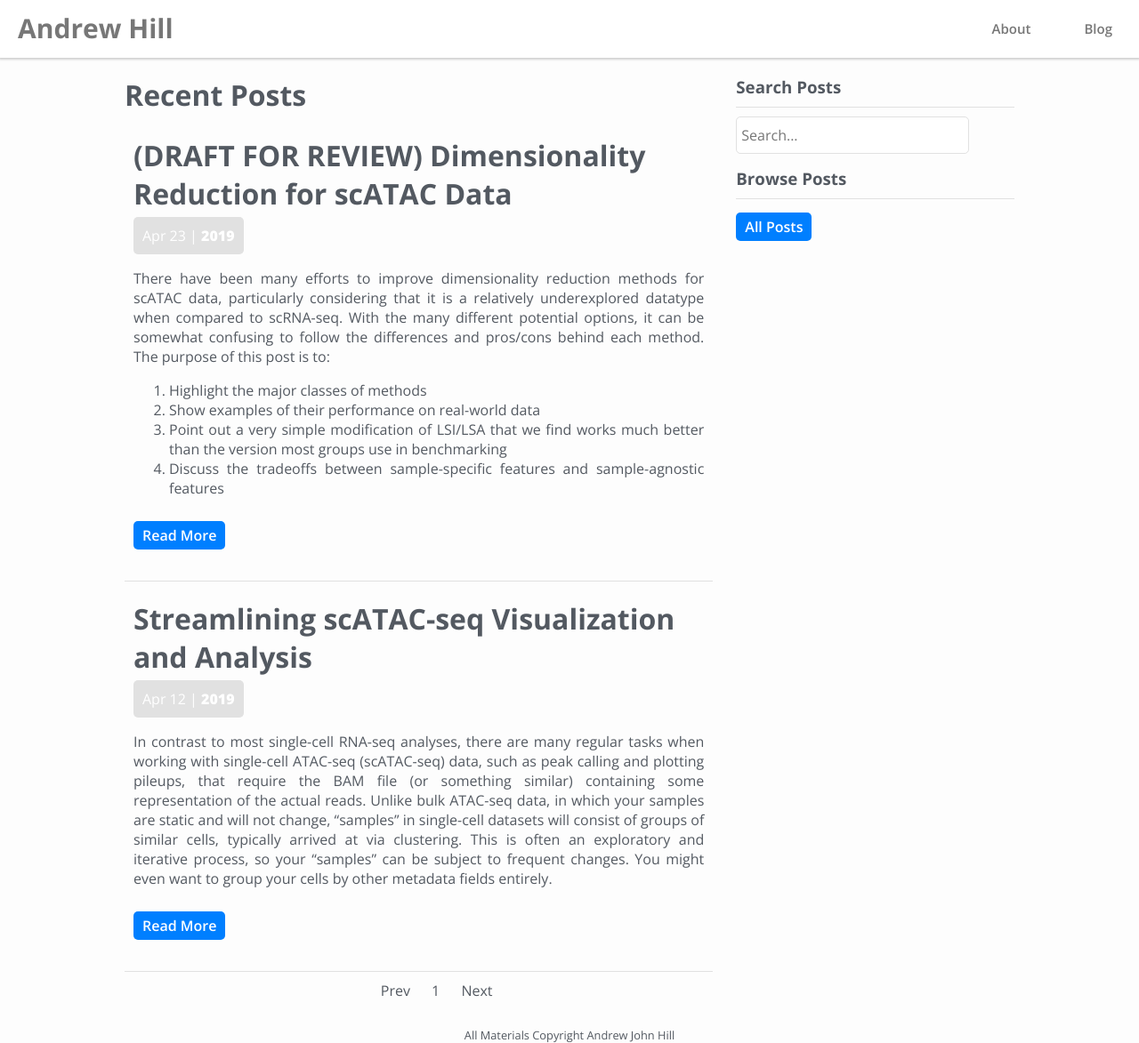
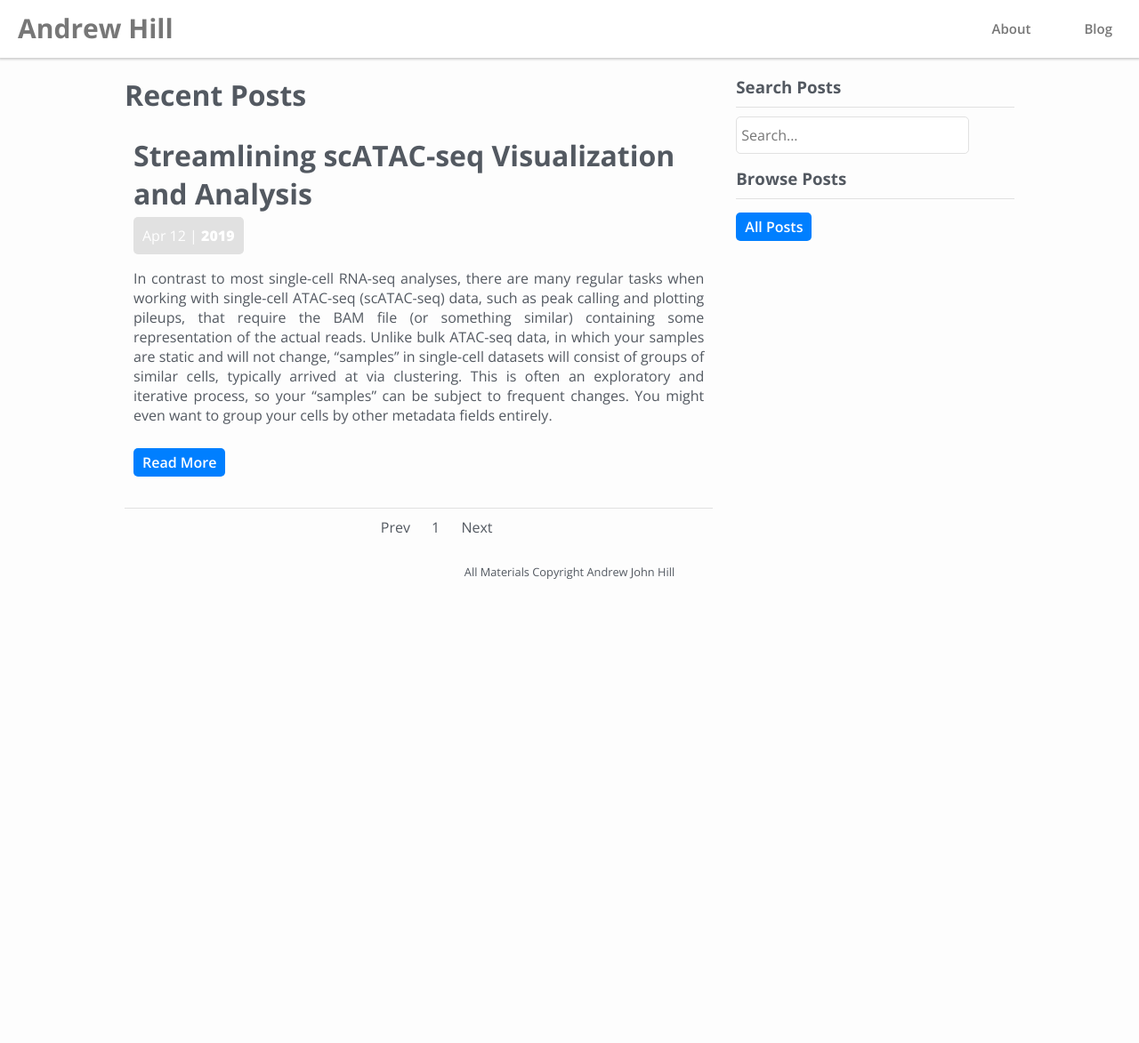
Before and after one commit to andrewhill157/personal-website, a Jekyll site: the page built from blog/index.html, in a window 1280 px wide and 1173 px high. Shown: the whole window at 89% size. Built offline with Jekyll 4.4.1, drawn with Linux system fonts in a browser that asks for light colours; nearby versions of some CDN libraries; the list of posts is cut into pages by our own code; some of the changed lines change nothing that is shown.

Commit message:
Moves blog post to draft posts folder.

```diff
--- a/blog/_posts/2019-4-23-dimensionality-reduction-for-scatac-data.md
+++ b/draft_posts/2019-4-23-dimensionality-reduction-for-scatac-data.md
@@ -32,7 +32,7 @@ A number of different types of "features" have been used:
 1 and 2 leave you with what is effectively a binary (due to sparse sampling of the genome) window/peak by cell matrix. Pretty much all methods that I am aware of then attempt to transform this matrix in some way prior to doing a first round of linear dimensionality reduction, usually via a fast matrix factorization approach like SVD to do PCA, which can then be used as input to clustering/further dimensionality reduction, etc. However, there are several ways that different groups have gone about this, all of which are geared towards the binary nature of the data.
 
 #### LSI/LSA
-LSI/LSA or Latent Semantic Indexing/Analysis is a very simple approach borrowed from the topic modeling field. The idea is that in a binarized window/peak by cell matrix, you can do a transformation called term-frequency inverse-document-frequency (TF-IDF) to provide some depth normalization and upweight windows/peaks that appear less frequently in the population (the reasoning being that these are more likely to be informative). Generally, you would impose some minnimum threshold for the rate of detection of a window/peak in a population to avoid introducing noise. This transformed matrix can then be fed directly into SVD to do PCA. This method is fast
+LSI/LSA or Latent Semantic Indexing/Analysis is a very simple approach borrowed from the topic modeling field. The idea is that in a binarized window/peak by cell matrix, you can do a transformation called term-frequency inverse-document-frequency (TF-IDF) to provide some depth normalization and upweight windows/peaks that appear less frequently in the population (the reasoning being that these are more likely to be informative). Generally, you would impose some minnimum threshold for the rate of detection of a window/peak in a population to avoid introducing noise. This transformed matrix can then be fed directly into SVD to do PCA.
 
 As I will discuss later, there are several different ways out there to perform TF-IDF and the choice of method has a substantial impact on performance, particularly for sparser datasets.
 
@@ -49,14 +49,14 @@ To my knowledge, [Cusanovich, et al. (Science 2015)](https://science.sciencemag.
 
 LDA is used in a tool called [cisTopic](http://github.com/aertslab/cistopic) described in [González-Blas, Minnoye, et al. (Nature Methods 2019)](https://www.nature.com/articles/s41592-019-0367-1).
 
-Since LSI/LSA can be used on either windows or peaks, the specific uses in the literature mentioned above may vary with respect this choice. In our experience, LDA is slow enough that one would likely only want to apply it to peaks in practice (since they are less numerous), although in principle one could apply LDA to a window by cell matrix.
+Since LSI/LSA can be used on either windows or peaks, the specific uses in the literature mentioned above may vary with respect this choice (we have used both windows and peaks in different contexts for past publications). In our experience, LDA is slow enough that one would likely only want to apply it to peaks in practice (since they are less numerous), although in principle one could apply LDA to a window by cell matrix.
 
 #### Jaccard distances
 Another alternative to LSI/LSA and LDA is to compute the Jaccard index (a metric meant for binary data) as a measure of similarity and use the pairwise Jaccard index matrix as input into PCA (this would be, I believe, equivalent to classical multi-dimensional scaling although typically this would only be a euclidean distance matrix). There are two main flavors of Jaccard-based approaches with which I am familiar:
 1. Compute pairwise jaccard index (similarity) based on window by cell matrix, performing post-hoc normalization to account for this metric being highly sensitive to differences in total reads per cell.
 2. Extending all fragments to a larger length (say 1kb) and computing Jaccard indices directly based on extended fragment overlaps. One could argue that this is technically not based on "features", but I found it similar enough to the above that I've included it here. One could use post-hoc normalization on the pairwise Jaccard index matrix or downsample cells to equal depth beforehand.
 
-1 has been implemented in a recent pair of tools called [SnapATAC/SnapTools](https://github.com/r3fang/SnapTools), described in [Fang, et al. (bioRxiv 2019)](https://www.biorxiv.org/content/biorxiv/early/2019/04/22/615179.full.pdf). I'll also comment on SnapTools/SnapATAC more later, as it is a really nice tool more generally! In this instance the authors us the normalized pairwise Jaccard index matrix as input to PCA. Bing Ren's group has had different flavors of this method in earlier work like [Preissl et al. (Nature Neuroscience 2018)](https://www.nature.com/articles/s41593-018-0079-3)
+1 has been implemented in a recent pair of tools called [SnapATAC/SnapTools](https://github.com/r3fang/SnapTools), described in [Fang, et al. (bioRxiv 2019)](https://www.biorxiv.org/content/biorxiv/early/2019/04/22/615179.full.pdf). I'll also comment on SnapTools/SnapATAC more later, as it is a really nice tool more generally! In this instance the authors use the normalized pairwise Jaccard index matrix as input to PCA. Bing Ren's group has had different flavors of this method in earlier work like [Preissl et al. (Nature Neuroscience 2018)](https://www.nature.com/articles/s41593-018-0079-3)
 
 2 was described in [Graybuck, et al. (bioRxiv 2019)](https://www.biorxiv.org/content/biorxiv/early/2019/01/20/525014.full.pdf) and the authors downsample cells to 10,000 fragments each rather than performing normalization before using this matrix as input to t-SNE directly.
 
@@ -167,10 +167,10 @@ All plots are colored by the original LSI logTF cluster assignments using window
 
 When examining clustering results on each dataset/method independently, logTF LSI has 16, 16, and 11 clusters called at this resolution with decreasing depth (8, 7, and 4 without log scaling). For SnapATAC the number of clusters called has 15, 15, and 13. Therefore, it seems like at least the last downsampling has some deterimental effect in this case for all techniques although I can't rule out the possibility that choosing a slightly different site-level filtering strategy might make a difference here.
 
-At least at this first level of clustering, they seem to perform fairly equitably. It's possible that one of the two might perform better in an iterative context or other contexts in which there are less obvious differences between cells. In poking around so far, I havne't found a case where one clearly outperforms the other, but I plan to continue to compare the two on other datasets we're working with and would be very interested if someone does find good examples.
+At least at this first level of clustering, they seem to perform fairly equitably. It's possible that one of the two might perform better in an iterative context or other contexts in which there are less obvious differences between cells. In poking around so far, I haven't found a case where one clearly outperforms the other, but I plan to continue to compare the two on other datasets we're working with and would be very interested if someone does find good examples.
 
 ## Conclusions
-There are many possible ways in which to reduce the dimensionality of scATAC-seq data and hopefully this serves as a useful review and test of different methods as they stand currently. I've also shown that even within one class of method (LSI/LSA) simple differences in normalization procedures can make a big difference. Future papers should be careful to document the exact method used (e.g. the equations used for TF-IDF rather than just stating that LSI/LSA was used). My own personal opinion is that both our slightly modified version of LSI/LSA and the Jaccard index based method in SnapATAC work quite well even on very sparse datasets and are both quite fast. While more exploration should be done to assess this more broadly, this is very encouraging. Furthermore, the potential for using windows rather than peaks as features opens up the possibility of a common feature set for scATAC-seq data.
+There are many possible ways in which to reduce the dimensionality of scATAC-seq data and hopefully this serves as a useful review and test of different methods as they stand currently. I've also shown that even within one class of method (LSI/LSA) simple differences in normalization procedures can make a big difference. Future papers should be careful to document the exact method used (e.g. the equations used for TF-IDF rather than just stating that LSI/LSA was used). My own personal opinion is that our slightly modified version of LSI/LSA, the Jaccard index based method in SnapATAC, and cisTopic all seem to work quite well even on very sparse datasets. LSI/LSI and SnapATAC have the advantage of being much faster, with cisTopic taking many hours to run on even fairly modestly sized datasets. However, as mentioned above LDA has the added benefit of better interpretability given it is probabalistic and cisTopic as a package also has many other nice features independent of dimensionality reduction. While more exploration should be done to assess performance of these different methods in different contexts, my experience with these methods has been very encouraging. Furthermore, the potential for using windows with LSI/LSA and SnapATAC, rather than peaks,as features opens up the possibility of common feature sets for scATAC-seq data (given that a particular convention became commonplace...).
 
 ## Note about SnapTools/SnapATAC
-Dimensionality reduction is just a very small portion of what SnapTools and SnapATAC accomplish. During the writing of this blog post I have gotten to explore both and think that they are both extremely useful tools and would encourage you to check them out. SnapTools allows for uniform processing of datasets from different technologies. SnapATAC leverages *.snap files generated by SnapTools to enable lots of extra utilities like wrappers for peak calling and motif enrichment, producing gene level scores, merging of datasets, extraction of reads for subsets of cells, etc. all from a single file. In priciple, one could likely accomplish something similar using the [fragments file output by cellranger-atac with 10x genomics data](https://support.10xgenomics.com/single-cell-atac/software/pipelines/latest/output/fragments). This is something I have wanted badly for a long time and am extremely thanful that Rongxin Fang and colleagues have developed these tools and made them broadly available.
+Dimensionality reduction is just a very small portion of what SnapTools and SnapATAC accomplish. During the writing of this blog post I have gotten to explore both and think that they are both extremely useful tools and would encourage you to check them out. SnapTools allows for uniform processing of datasets from different technologies. SnapATAC leverages *.snap files generated by SnapTools to enable lots of extra utilities like wrappers for peak calling and motif enrichment, producing gene level scores, merging of datasets, extraction of reads for subsets of cells, etc. all from a single file. In principle, one could likely accomplish something similar using the [fragments file output by cellranger-atac with 10x genomics data](https://support.10xgenomics.com/single-cell-atac/software/pipelines/latest/output/fragments). This is something I have wanted badly for a long time and am extremely thankful that Rongxin Fang and colleagues have developed these tools and made them broadly available.
```
